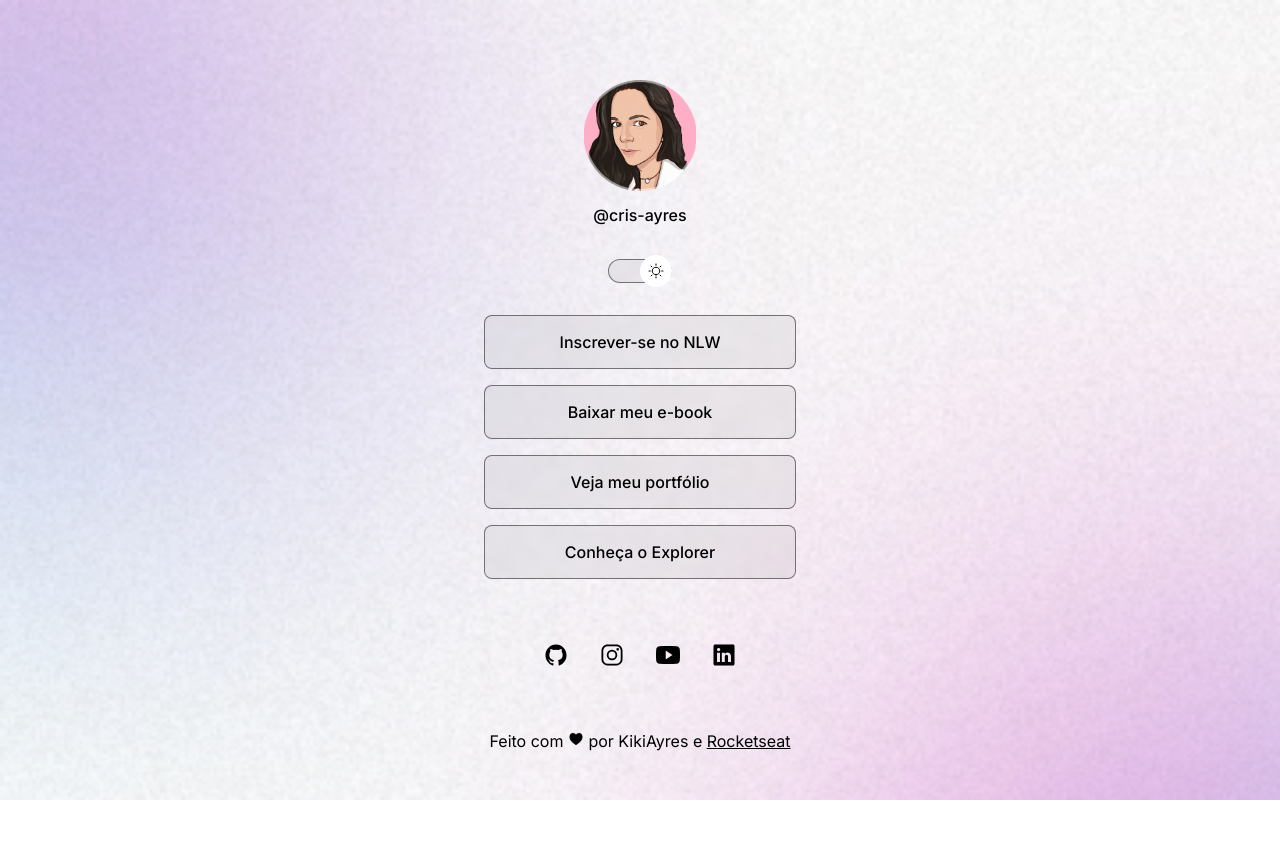
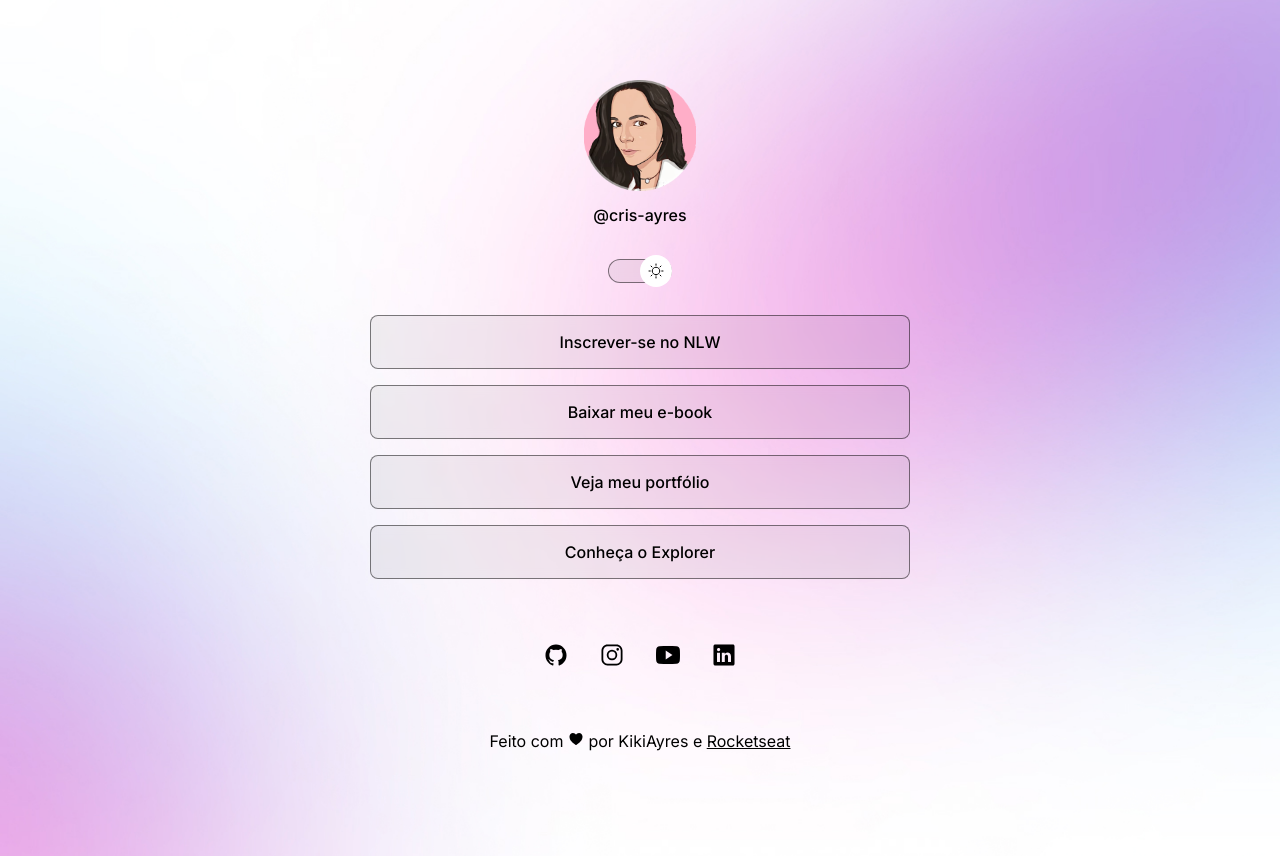
Before and after one commit to KikiAyres/BusinessCard, a plain HTML site: page index.html in a window 1280 px wide. Both pictures are taken after a click on the element 640 px from the left and 271 px from the top of the page. Before the commit the page ends 800 px from the top, so only its background shows below. Drawn offline with nearby package versions, Linux system fonts and the light colour scheme; a web font is replaced by a local one.

Commit message:
switch button animation

```diff
--- a/style.css
+++ b/style.css
@@ -16,7 +16,7 @@
 
 .light{
   --text-color: black;
-  --bg-url: url(./Assets/bg-mobile-light.jpg);
+  --bg-url: url(./assets/bg-mobile-light.jpg);
   --stroke-color: rgba(0, 0, 0, 0.5);
   --surface-color: rgba(0, 0, 0, 0.05);
   --surface-color-hover: rgba(0, 0, 0, 0.02);
@@ -27,6 +27,7 @@
 body {
   /*background: color image repeat position/size */
   background: var(--bg-url) no-repeat top center/cover;
+  height: 100vh;
 }
 
 body * {
@@ -35,7 +36,8 @@ body * {
 }
 
 #conteiner {
-  width: 360px;
+  width: 100%;
+  max-width: 588px;
   margin: 56px auto 0px;
 }
 
@@ -73,6 +75,10 @@ body * {
   left: 0;
   z-index: 1;
   transform: translateY(-50%);
+  animation: slide-back .2s;
+}
+#switch button:hover{
+  outline: 8px solid var(--highlight-color);
 }
 
 #switch span {
@@ -90,8 +96,7 @@ body * {
 }
 
 .light #switch button {
-  right: 0;
-  left: initial;
+  animation: slide-in .2s forwards;
 }
 
 /*links*/
@@ -151,3 +156,31 @@ footer {
   padding: 24px 0;
   text-align: center;
 }
+
+/*media queries*/
+
+@media (min-width: 700px){
+  :root{
+  --bg-url: url(./assets/bg-desktop.jpg);
+}
+.light{
+  --bg-url: url(./assets/bg-desktop-light.jpg);
+}
+}
+/*animation*/
+@keyframes slide-in {
+  from{
+    left: 0;
+  }
+  to{
+    left: 50%;
+  }
+}
+@keyframes slide-back {
+  from{
+    left: 50%;
+  }
+  to{
+    left: 0;
+  }
+}
```
